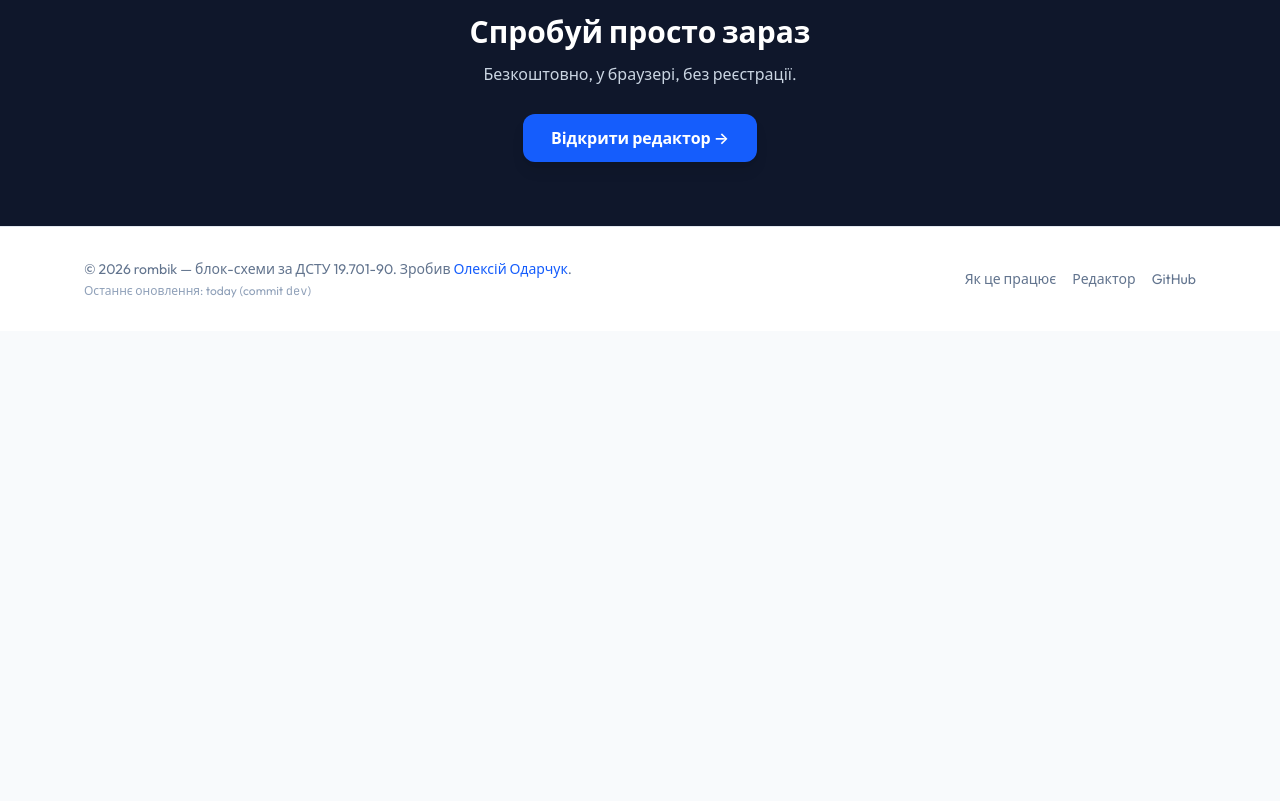
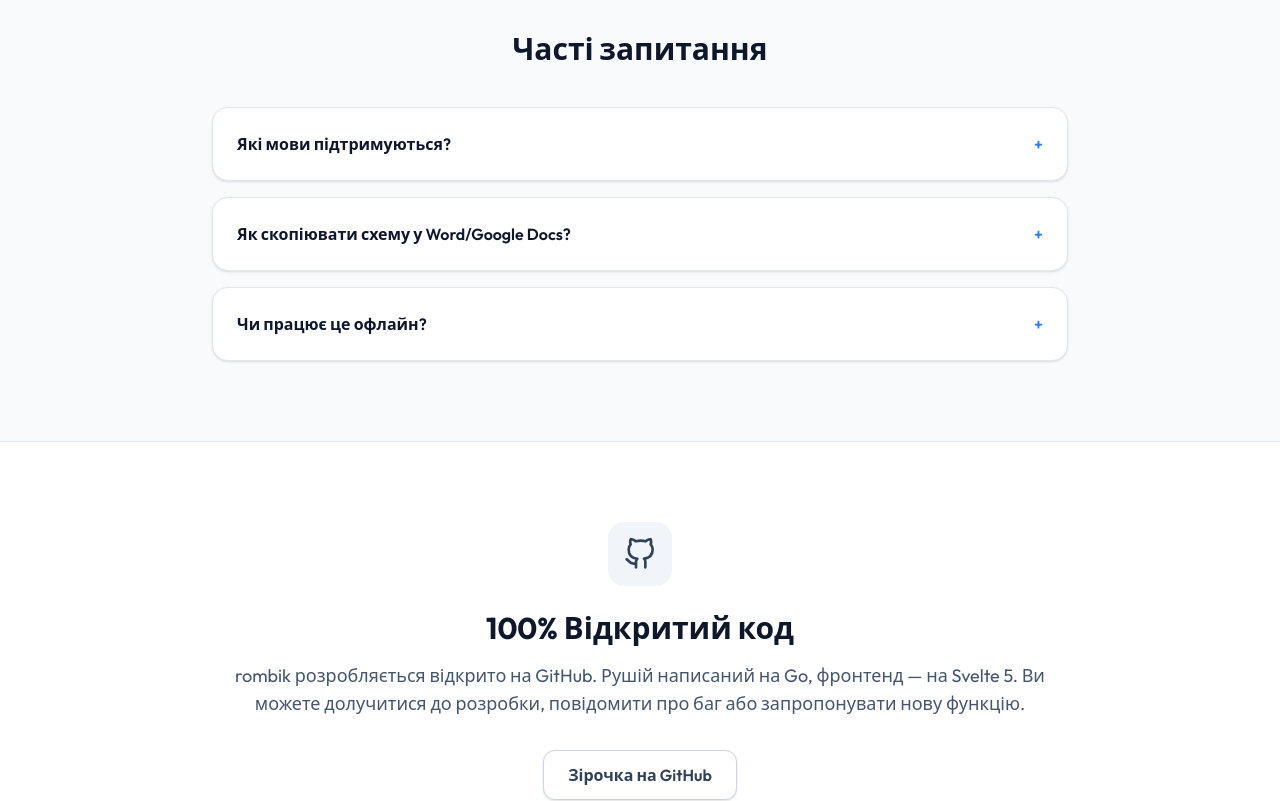
Before and after one commit to OlexiyOdarchuk/rombik, a SvelteKit app in the folder web/: page / in a window 1280 px wide. Shown: the part 2060-2861 px from the top of the page. Before the commit the page ends 2391 px from the top, so only its background shows below. Built offline with nearby package versions, Linux system fonts and the light colour scheme.

Commit message:
Feat: Add FAQ, Open Source section, and Home button

```diff
--- a/web/src/routes/+page.svelte
+++ b/web/src/routes/+page.svelte
@@ -147,6 +147,61 @@
 	</div>
 </section>
 
+<!-- FAQ -->
+<section class="border-t border-slate-200 bg-slate-50 py-20 dark:border-slate-800 dark:bg-slate-900/50">
+	<div class="mx-auto max-w-4xl px-5">
+		<h2 class="text-center text-3xl font-bold text-slate-900 dark:text-slate-100">Часті запитання</h2>
+		<div class="mt-10 space-y-4">
+			<details class="group rounded-2xl border border-slate-200 bg-white p-6 shadow-sm open:border-blue-300 dark:border-slate-700 dark:bg-slate-800 dark:open:border-blue-500">
+				<summary class="flex cursor-pointer items-center justify-between font-semibold text-slate-900 dark:text-slate-100">
+					Які мови підтримуються?
+					<span class="text-blue-500 transition-transform group-open:rotate-45">+</span>
+				</summary>
+				<p class="mt-4 text-slate-600 dark:text-slate-300">
+					Зараз повністю підтримується Python. Усі базові конструкції (умови, цикли, винятки, функції) автоматично розпізнаються і будуються за ДСТУ. Підтримку інших мов (C++, Go) можна додати в майбутньому завдяки гнучкій архітектурі.
+				</p>
+			</details>
+			<details class="group rounded-2xl border border-slate-200 bg-white p-6 shadow-sm open:border-blue-300 dark:border-slate-700 dark:bg-slate-800 dark:open:border-blue-500">
+				<summary class="flex cursor-pointer items-center justify-between font-semibold text-slate-900 dark:text-slate-100">
+					Як скопіювати схему у Word/Google Docs?
+					<span class="text-blue-500 transition-transform group-open:rotate-45">+</span>
+				</summary>
+				<p class="mt-4 text-slate-600 dark:text-slate-300">
+					Найпростіше — натиснути «Копіювати ▾» і вибрати PNG, а потім просто вставити у документ (Ctrl+V). Також можна завантажити SVG для векторної якості.
+				</p>
+			</details>
+			<details class="group rounded-2xl border border-slate-200 bg-white p-6 shadow-sm open:border-blue-300 dark:border-slate-700 dark:bg-slate-800 dark:open:border-blue-500">
+				<summary class="flex cursor-pointer items-center justify-between font-semibold text-slate-900 dark:text-slate-100">
+					Чи працює це офлайн?
+					<span class="text-blue-500 transition-transform group-open:rotate-45">+</span>
+				</summary>
+				<p class="mt-4 text-slate-600 dark:text-slate-300">
+					Так! Після першого завантаження сторінки всі обчислення відбуваються безпосередньо у вашому браузері (за допомогою WebAssembly). Ваші коди та схеми нікуди не відправляються.
+				</p>
+			</details>
+		</div>
+	</div>
+</section>
+
+<!-- OPEN SOURCE -->
+<section class="border-t border-slate-200 bg-white py-20 dark:border-slate-800 dark:bg-slate-900">
+	<div class="mx-auto max-w-4xl px-5 text-center">
+		<div class="inline-flex h-16 w-16 items-center justify-center rounded-2xl bg-slate-100 text-slate-700 dark:bg-slate-800 dark:text-slate-300">
+			<svg width="32" height="32" viewBox="0 0 24 24" fill="none" stroke="currentColor" stroke-width="2" stroke-linecap="round" stroke-linejoin="round"><path d="M9 19c-5 1.5-5-2.5-7-3m14 6v-3.87a3.37 3.37 0 0 0-.94-2.61c3.14-.35 6.44-1.54 6.44-7A5.44 5.44 0 0 0 20 4.77 5.07 5.07 0 0 0 19.91 1S18.73.65 16 2.48a13.38 13.38 0 0 0-7 0C6.27.65 5.09 1 5.09 1A5.07 5.07 0 0 0 5 4.77a5.44 5.44 0 0 0-1.5 3.78c0 5.42 3.3 6.61 6.44 7A3.37 3.37 0 0 0 9 18.13V22"></path></svg>
+		</div>
+		<h2 class="mt-6 text-3xl font-bold text-slate-900 dark:text-slate-100">100% Відкритий код</h2>
+		<p class="mt-4 text-lg text-slate-600 dark:text-slate-400">
+			rombik розробляється відкрито на GitHub. Рушій написаний на Go, фронтенд — на Svelte 5.
+			Ви можете долучитися до розробки, повідомити про баг або запропонувати нову функцію.
+		</p>
+		<div class="mt-8">
+			<a href="https://github.com/OlexiyOdarchuk/rombik" target="_blank" rel="noopener noreferrer" class="inline-flex items-center gap-2 rounded-xl border border-slate-300 bg-white px-6 py-3 font-semibold text-slate-700 shadow-sm transition hover:bg-slate-50 dark:border-slate-700 dark:bg-slate-800 dark:text-slate-200 dark:hover:bg-slate-700">
+				Зірочка на GitHub
+			</a>
+		</div>
+	</div>
+</section>
+
 <!-- CTA -->
 <section class="bg-slate-900">
 	<div class="mx-auto max-w-4xl px-5 py-16 text-center">
--- a/web/src/routes/app/+page.svelte
+++ b/web/src/routes/app/+page.svelte
@@ -313,10 +313,15 @@
 <div class="mx-auto flex h-[calc(100vh-4rem)] max-w-7xl flex-col px-4 py-4">
 	<!-- toolbar -->
 	<div class="mb-3 flex items-center gap-3">
+		<a href="/" class="flex h-9 items-center justify-center rounded-lg border border-slate-300 bg-white px-3 text-sm font-medium text-slate-600 transition hover:bg-slate-50 dark:border-slate-700 dark:bg-slate-900 dark:text-slate-300 dark:hover:bg-slate-800" title="На головну">
+			<svg class="mr-1.5 h-4 w-4" fill="none" viewBox="0 0 24 24" stroke="currentColor" stroke-width="2"><path stroke-linecap="round" stroke-linejoin="round" d="M10 19l-7-7m0 0l7-7m-7 7h18"/></svg>
+			Головна
+		</a>
+
 		<button
 			onclick={build}
 			disabled={busy}
-			class="rounded-lg bg-blue-600 px-5 py-2 text-sm font-semibold text-white shadow-sm transition hover:bg-blue-700 disabled:opacity-50"
+			class="flex h-9 items-center justify-center rounded-lg bg-blue-600 px-5 text-sm font-semibold text-white shadow-sm transition hover:bg-blue-700 disabled:opacity-50"
 		>
 			{busy ? 'Будую…' : 'Побудувати схему'}
 		</button>
@@ -324,7 +329,7 @@
 		<!-- Налаштування -->
 		<button
 			onclick={() => (showSettings = true)}
-			class="flex items-center gap-1.5 rounded-lg border border-slate-300 bg-white px-3 py-2 text-sm font-medium text-slate-700 transition hover:border-slate-400 dark:border-slate-700 dark:bg-slate-900 dark:text-slate-200 dark:hover:border-slate-600"
+			class="flex h-9 items-center justify-center gap-1.5 rounded-lg border border-slate-300 bg-white px-3 text-sm font-medium text-slate-700 transition hover:border-slate-400 dark:border-slate-700 dark:bg-slate-900 dark:text-slate-200 dark:hover:border-slate-600"
 		>
 			<svg width="16" height="16" viewBox="0 0 24 24" fill="none" stroke="currentColor" stroke-width="1.8">
 				<circle cx="12" cy="12" r="3" />
```
